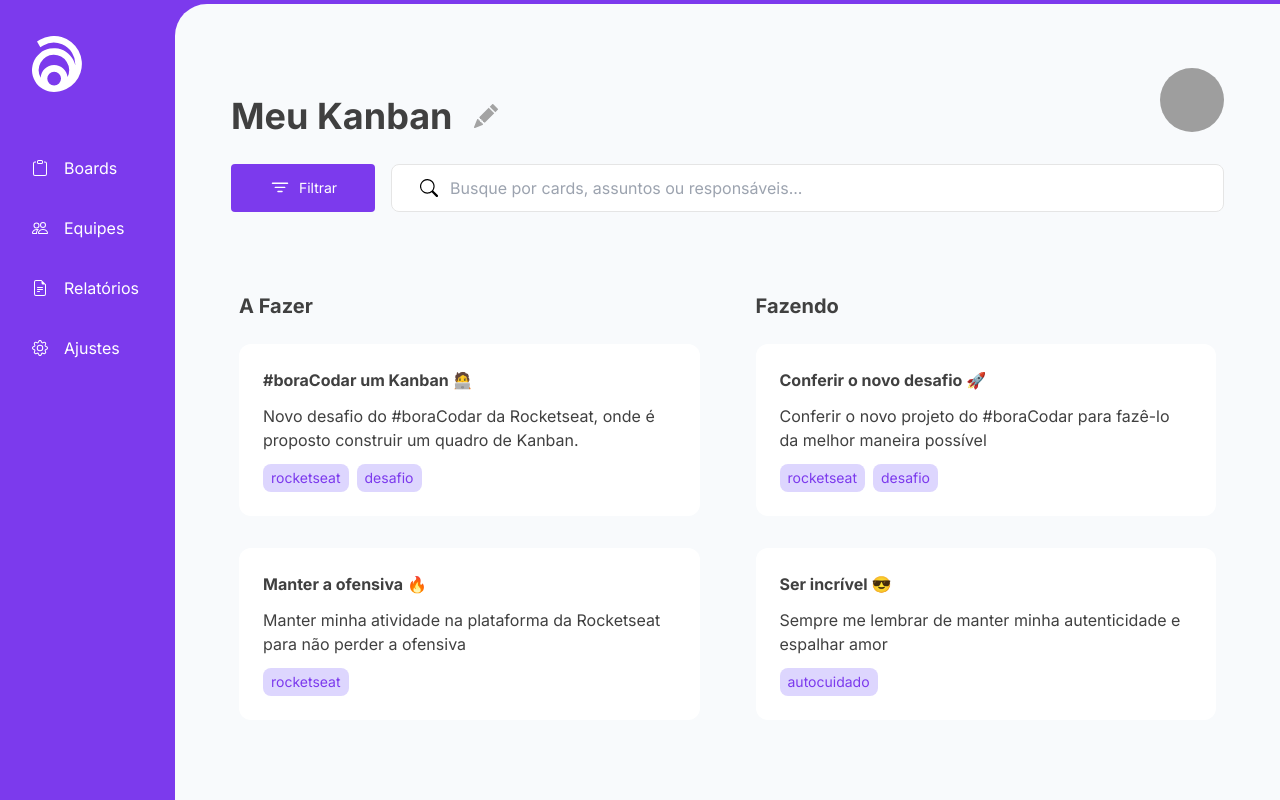
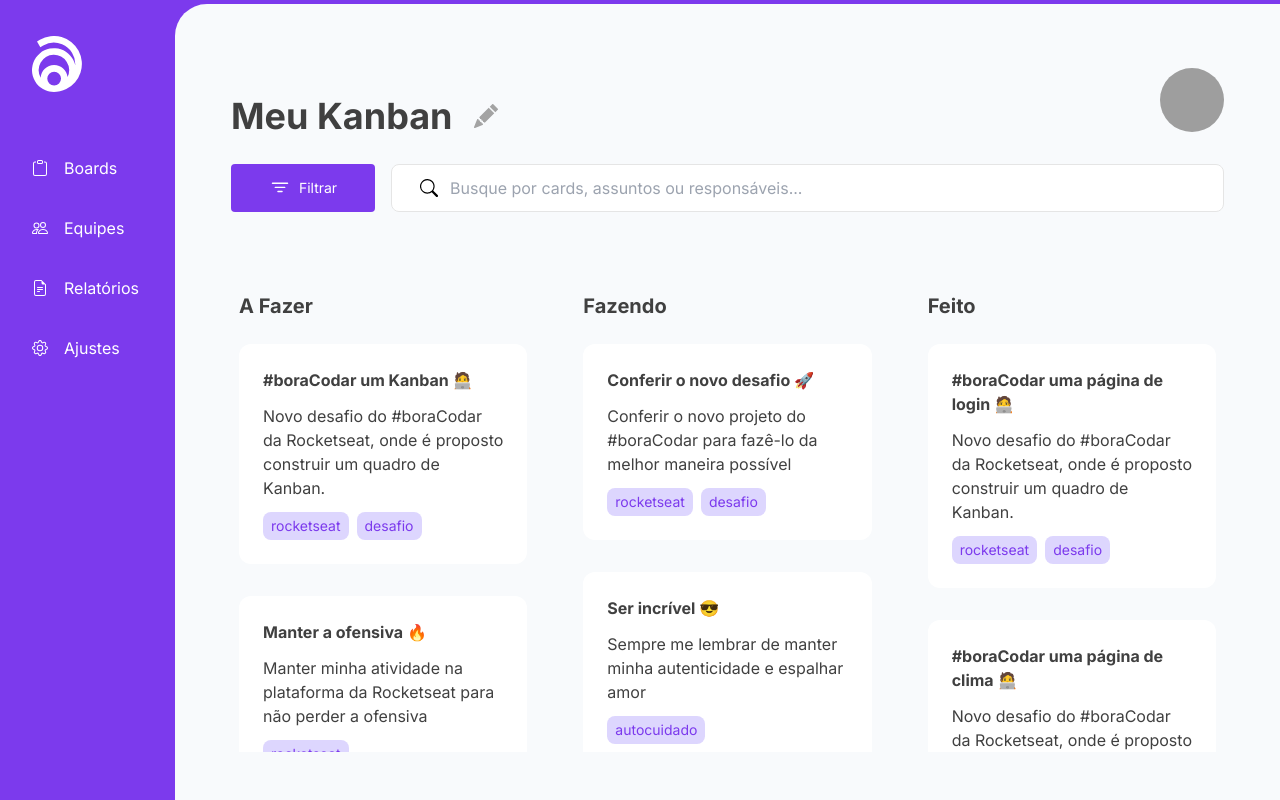
Before and after one commit to andradematheusdev/boracodar-12, a React (Vite) app: page / in a window 1280 px wide. Built offline with nearby package versions, Linux system fonts and the light colour scheme; grey boxes are pictures that could not be loaded.

Commit message:
Grid gap fix

```diff
--- a/src/components/card/index.tsx
+++ b/src/components/card/index.tsx
@@ -11,7 +11,7 @@ export const Card = ({ title, description, tags }: ICardProps) => {
     <div className="bg-white hover:shadow-md hover:shadow-violet-100 p-6 rounded-xl transition-all">
       <h3 className="font-bold mb-3">{title}</h3>
       <p className="mb-3 break-words">{description}</p>
-      <div className="flex w-full flex-wrap gap-x-2">
+      <div className="flex w-full flex-wrap gap-2">
         {tags.map((tag) => {
           return <CustomTag content={tag} />;
         })}
--- a/src/components/grid/index.tsx
+++ b/src/components/grid/index.tsx
@@ -3,8 +3,8 @@ import { Card } from "../card";
 
 export const Grid = () => {
   return (
-    <div className="flex flex-wrap w-full h-full max-h-screen text-neutral-700 py-16 px-4 md:px-8 gap-x-14 md:overflow-y-auto">
-      <div className="flex-1 min-w-[300px] mb-4 md:mb-0">
+    <div className="grid grid-cols-1 md:grid-cols-3 w-full h-full max-h-screen text-neutral-700 py-16 px-4 md:px-8 md: gap-x-2 lg:gap-x-14 md:overflow-y-auto">
+      <div className="mb-4 md:mb-0">
         <span className="block text-xl font-bold mb-6">A Fazer</span>
         <div className="flex flex-col gap-y-8">
           {cards.map((value) => {
@@ -14,7 +14,7 @@ export const Grid = () => {
           })}
         </div>
       </div>
-      <div className="flex-1 min-w-[300px] mb-4 md:mb-0">
+      <div className="mb-4 md:mb-0">
         <span className="block text-xl font-bold mb-6">Fazendo</span>
         <div className="flex flex-col  gap-y-8">
           {cards.map((value) => {
@@ -24,7 +24,7 @@ export const Grid = () => {
           })}
         </div>
       </div>
-      <div className="flex-1 min-w-[300px]">
+      <div className="">
         <span className="block text-xl font-bold mb-6">Feito</span>
         <div className="flex flex-col gap-y-8">
           {cards.map((value) => {
```
